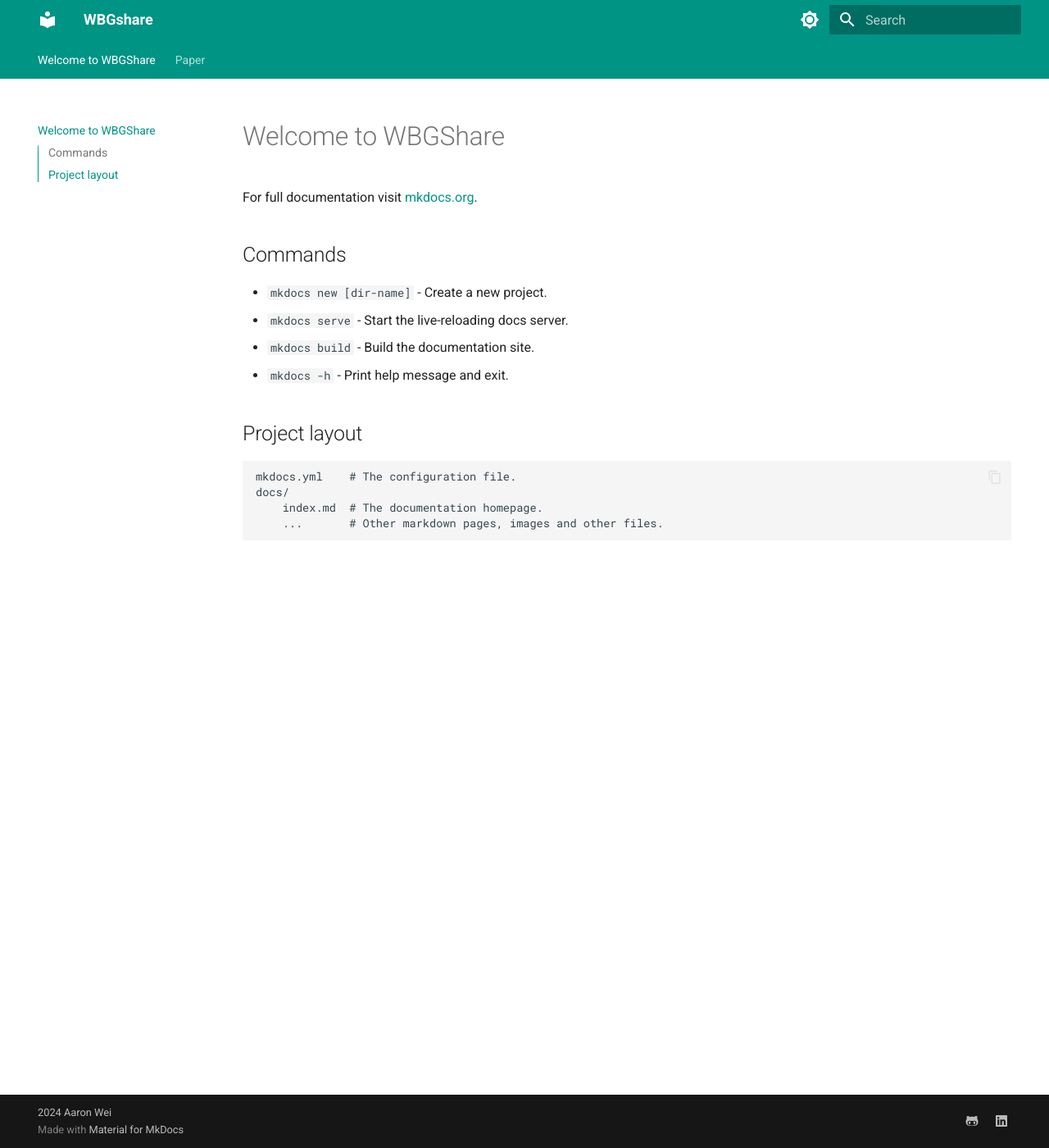
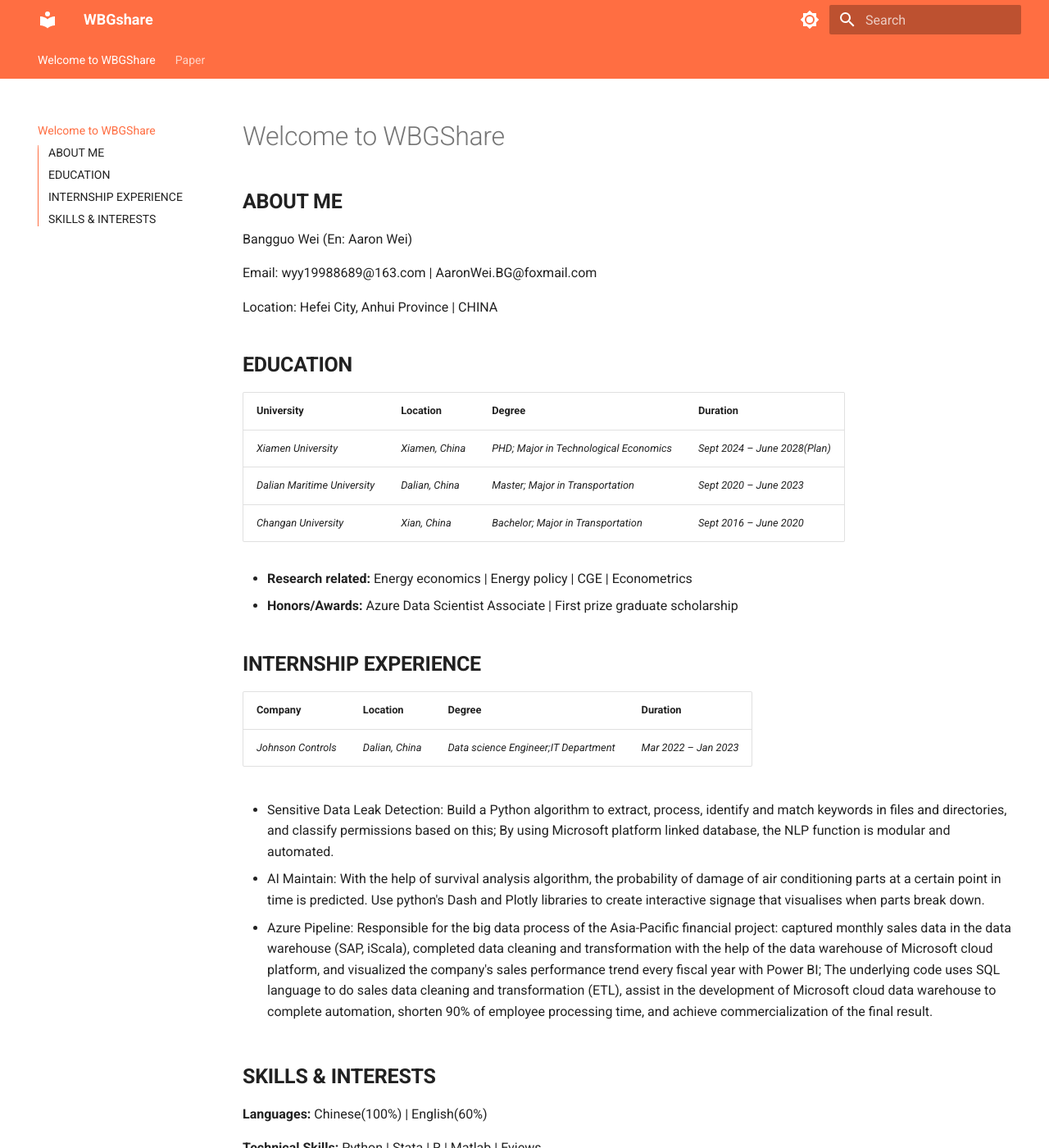
Before and after one commit to WBGZDTSL/WBGShare, an MkDocs documentation site: the page built from docs/index.md, in a window 1280 px wide and 1400 px high. Shown: the whole window at 82% size. Built offline with MkDocs 1.6.1 and Material for MkDocs 9.7.7, drawn with Linux system fonts in a browser that asks for light colours; some of the changed text lies outside the part shown.

Commit message:
Web Push

```diff
--- a/docs/index.md
+++ b/docs/index.md
@@ -1,17 +1,40 @@
 # Welcome to WBGShare
+## **ABOUT ME**
+Bangguo Wei (En: Aaron Wei)
 
-For full documentation visit [mkdocs.org](https://www.mkdocs.org).
+Email: wyy19988689@163.com | AaronWei.BG@foxmail.com
 
-## Commands
+Location: Hefei City, Anhui Province | CHINA
 
-* `mkdocs new [dir-name]` - Create a new project.
-* `mkdocs serve` - Start the live-reloading docs server.
-* `mkdocs build` - Build the documentation site.
-* `mkdocs -h` - Print help message and exit.
+## **EDUCATION**
 
-## Project layout
+| **University**               | **Location**    | **Degree**                                  | **Duration**                  |
+|:-----------------------------|:----------------|:--------------------------------------------|:------------------------------|
+| *Xiamen University*          | *Xiamen, China* | *PHD; Major in Technological Economics*     | *Sept 2024 – June 2028(Plan)* |
+| *Dalian Maritime University* | *Dalian, China* | *Master; Major in Transportation*   | *Sept 2020 – June 2023*       |
+| *Changan University*         | *Xian, China*   | *Bachelor; Major in Transportation* | *Sept 2016 – June 2020*       |
 
-    mkdocs.yml    # The configuration file.
-    docs/
-        index.md  # The documentation homepage.
-        ...       # Other markdown pages, images and other files.
+
+*   **Research related:** Energy economics | Energy policy | CGE | Econometrics
+*   **Honors/Awards:** Azure Data Scientist Associate | First prize graduate scholarship
+
+## **INTERNSHIP EXPERIENCE**
+
+| **Company**                   | **Location**    | **Degree**                  | **Duration**          |
+|:------------------------------|:----------------|:----------------------------|:----------------------|
+| *Johnson Controls*            | *Dalian, China* | *Data science Engineer;IT Department* | *Mar 2022 – Jan 2023* |
+
+
+*   Sensitive Data Leak Detection: Build a Python algorithm to extract, process, identify and match keywords in files and directories, and classify permissions based on this; By using Microsoft platform linked database, the NLP function is modular and automated.
+
+*   AI Maintain: With the help of survival analysis algorithm, the probability of damage of air conditioning parts at a certain point in time is predicted. Use python's Dash and Plotly libraries to create interactive signage that visualises when parts break down.
+
+*   Azure Pipeline: Responsible for the big data process of the Asia-Pacific financial project: captured monthly sales data in the data warehouse (SAP, iScala), completed data cleaning and transformation with the help of the data warehouse of Microsoft cloud platform, and visualized the company's sales performance trend every fiscal year with Power BI; The underlying code uses SQL language to do sales data cleaning and transformation (ETL), assist in the development of Microsoft cloud data warehouse to complete automation, shorten 90% of employee processing time, and achieve commercialization of the final result.
+
+## **SKILLS & INTERESTS**
+
+**Languages:** Chinese(100%) | English(60%)
+
+**Technical Skills:** Python | Stata | R | Matlab | Eviews
+
+**Certifications & Training**: ADSA (Microsoft Data Science Skills Certification)
--- a/mkdocs.yml
+++ b/mkdocs.yml
@@ -17,13 +17,13 @@
       toggle:
         icon: material/brightness-7
         name: Switch to dark mode
-      primary: teal
+      primary: deep orange
       accent: deep purple
     - scheme: slate
       toggle:
         icon: material/brightness-4
         name: Switch to light mode
-      primary: teal
+      primary: deep orange
       accent: deep orange
 
 extra:
```
